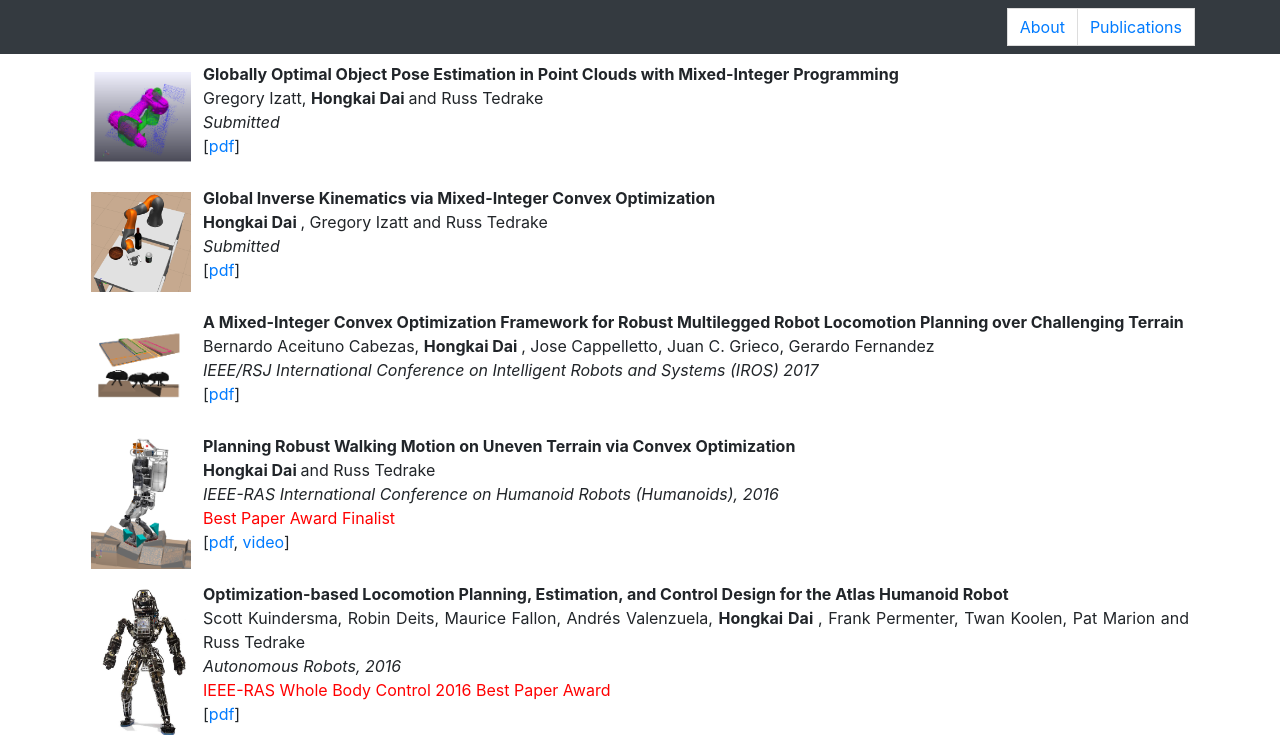
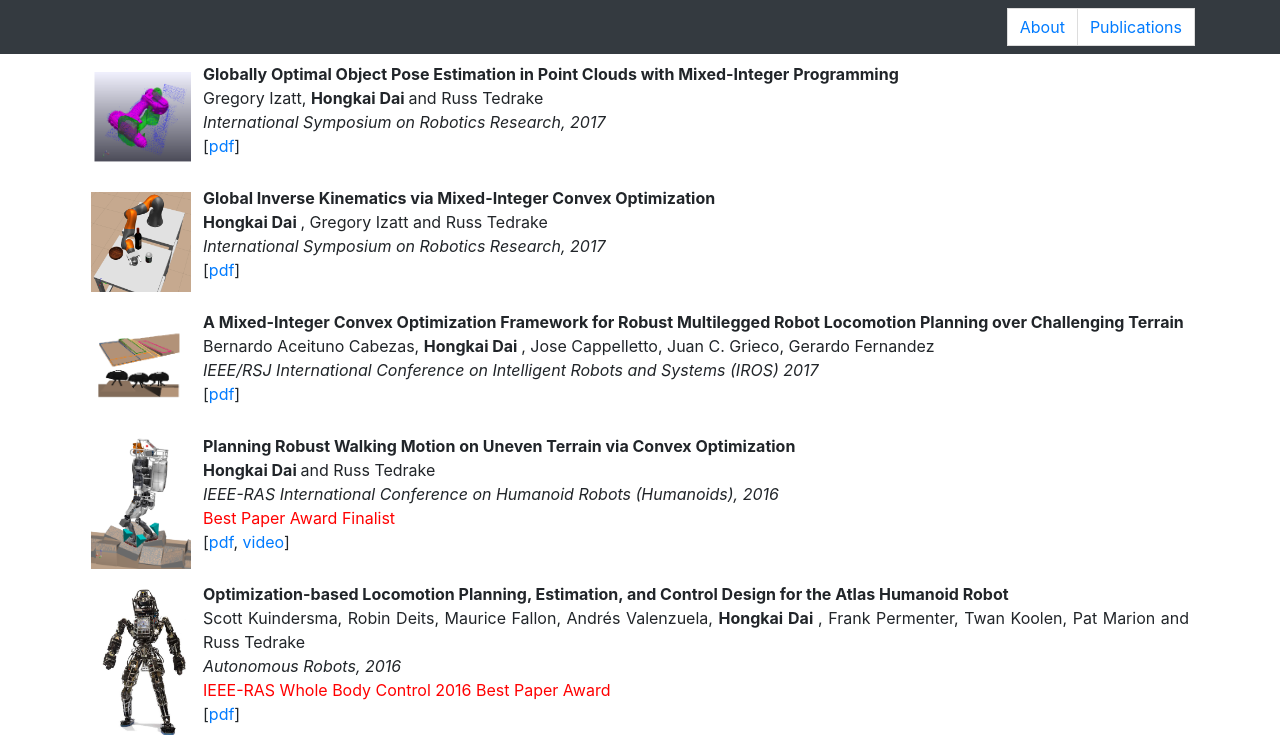
Before and after one commit to hongkai-dai/hongkai-dai.github.io, a plain HTML site: page publications.html in a window 1280 px wide. Shown: the top 751 px of the page. Drawn offline with Linux system fonts and the light colour scheme.

Commit message:
Add ISRR information

```diff
--- a/publications.html
+++ b/publications.html
@@ -47,13 +47,13 @@
     <div class="container">
     <div class="publication">
 	    <div> <img alt="project-thumb" src="figures/Izatt17_logo-1.png" style="float:right;width:100px" /> </div>
-	    <div><p><strong>Globally Optimal Object Pose Estimation in Point Clouds with Mixed-Integer Programming</strong><br/>Gregory Izatt, <strong> Hongkai Dai </strong> and Russ Tedrake <br/> <i>Submitted</i> </br> [<a href="http://groups.csail.mit.edu/robotics-center/public_papers/Izatt17b.pdf">pdf</a>]<br /></p></div>
+	    <div><p><strong>Globally Optimal Object Pose Estimation in Point Clouds with Mixed-Integer Programming</strong><br/>Gregory Izatt, <strong> Hongkai Dai </strong> and Russ Tedrake <br/> <i>International Symposium on Robotics Research, 2017</i> </br> [<a href="http://groups.csail.mit.edu/robotics-center/public_papers/Izatt17b.pdf">pdf</a>]<br /></p></div>
     </div>
 
 
     <div class="publication">
 	    <div> <img alt="project-thumb" src="figures/collision_avoidance_posture2_no_line.png" style="float:right;width:100px" /> </div>
-	    <div><p><strong>Global Inverse Kinematics via Mixed-Integer Convex Optimization</strong><br/> <strong> Hongkai Dai </strong>, Gregory Izatt and Russ Tedrake <br/> <i>Submitted </i></br> [<a href="http://groups.csail.mit.edu/robotics-center/public_papers/Dai17.pdf">pdf</a>]<br /></p></div>
+	    <div><p><strong>Global Inverse Kinematics via Mixed-Integer Convex Optimization</strong><br/> <strong> Hongkai Dai </strong>, Gregory Izatt and Russ Tedrake <br/> <i>International Symposium on Robotics Research, 2017 </i></br> [<a href="http://groups.csail.mit.edu/robotics-center/public_papers/Dai17.pdf">pdf</a>]<br /></p></div>
     </div>
 
     <div class="publication">
```
